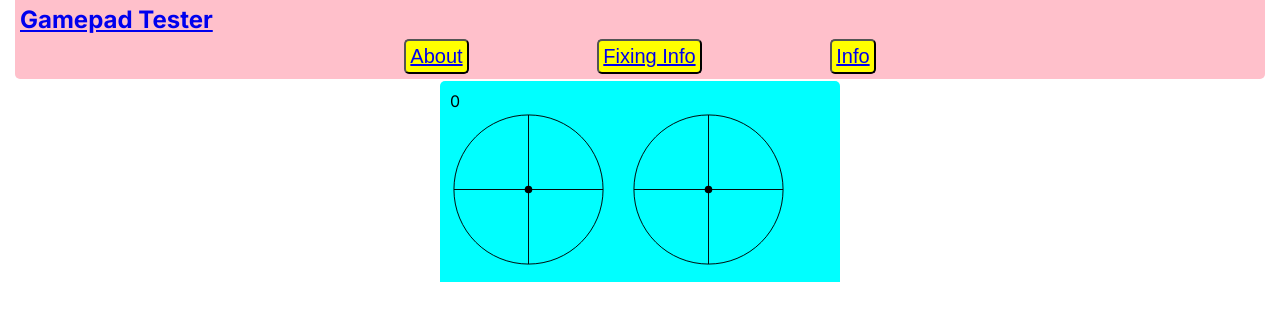
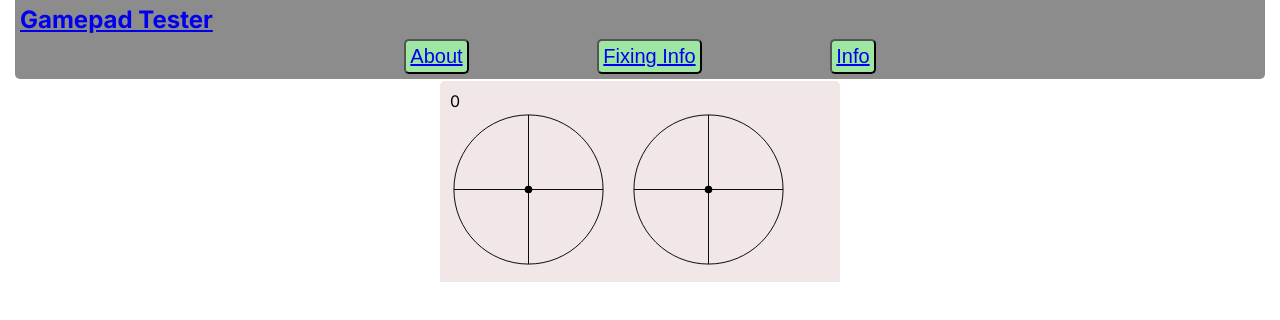
Before and after one commit to Vectari/gamepad-tester, a Next.js app: page / in a window 1280 px wide. Shown: the top 320 px of the page. Built offline with nearby package versions, Linux system fonts and the light colour scheme.

Commit message:
style: navbar and info style

```diff
--- a/src/GamepadAPI/GamepadInfo.tsx
+++ b/src/GamepadAPI/GamepadInfo.tsx
@@ -61,7 +61,7 @@ export function GamepadInfo() {
   const [axes] = useAtom(atomAxes);
 
   const GamepadInfoWrapper = styled.div`
-    background-color: aqua;
+    background-color: #f1e7e7;
     border-radius: 5px 5px 0 0;
     margin: 2px;
     padding: 10px;
--- a/src/Sections/NavBar.tsx
+++ b/src/Sections/NavBar.tsx
@@ -4,7 +4,7 @@ import { styled } from "styled-components";
 import Link from "next/link";
 
 const NavBarWrapper = styled.nav`
-  background-color: pink;
+  background-color: #8d8c8c;
   padding: 5px;
   border-radius: 0 0 5px 5px;
 `;
@@ -22,7 +22,7 @@ const Title = styled.h1`
 `;
 
 const Button = styled.button`
-  background-color: yellow;
+  background-color: #9de7a3;
   padding: 4px;
   border-radius: 5px;
   font-size: 20px;
```
